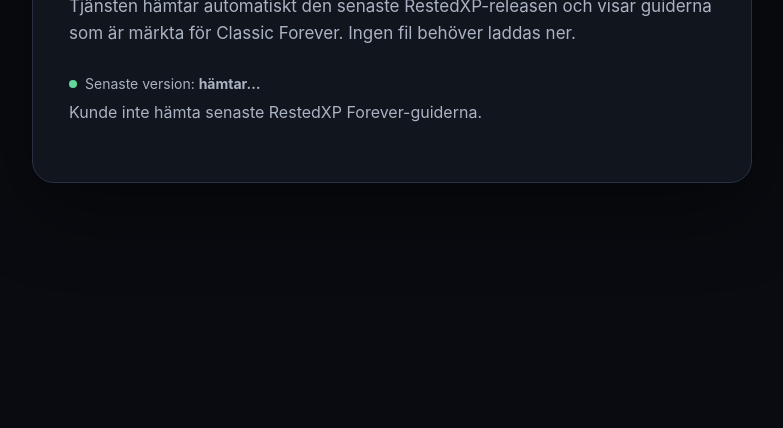
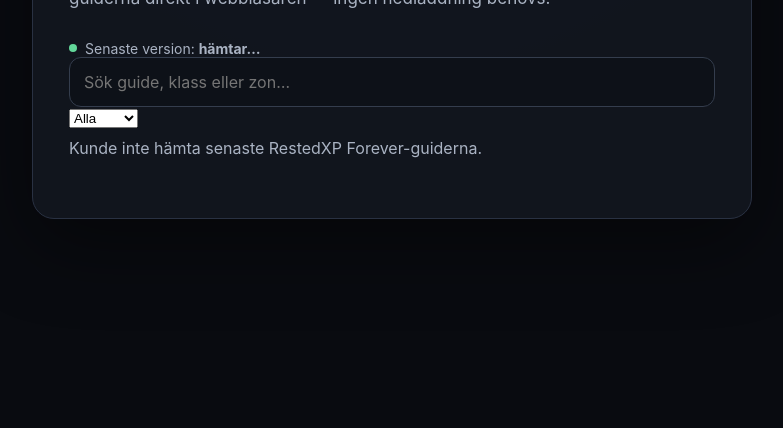
Before and after one commit to Domisee/guide-generator, a plain HTML site: page index.html in a window 1280 px wide. Shown: the part 372-800 px from the top of the page, without its empty margins (248-1031 px from the left). Drawn offline with Linux system fonts and the light colour scheme; no server answers.

Commit message:
Add guide search and faction filters

```diff
--- a/index.html
+++ b/index.html
@@ -4,8 +4,12 @@
 <body><main class="shell"><section class="card hero">
 <div class="badge">RESTEDXP · CLASSIC FOREVER</div>
 <h1>Senaste Forever-guiderna</h1>
-<p class="lead">Tjänsten hämtar automatiskt den senaste RestedXP-releasen och visar guiderna som är märkta för Classic Forever. Ingen fil behöver laddas ner.</p>
-<div class="status"><span class="dot"></span><span>Senaste version: <strong id="version">hämtar…</strong></span></div>
+<p class="lead">Hämtar automatiskt den senaste RestedXP-releasen. Sök, filtrera och öppna guiderna direkt i webbläsaren — ingen nedladdning behövs.</p>
+<div class="status"><span class="dot"></span><span>Senaste version: <strong id="version">hämtar…</strong></span><a id="release" class="release" hidden target="_blank" rel="noopener">Release</a></div>
+<div class="toolbar">
+<input id="search" type="search" placeholder="Sök guide, klass eller zon…" autocomplete="off">
+<select id="faction"><option value="all">Alla</option><option value="alliance">Alliance</option><option value="horde">Horde</option><option value="other">Övriga</option></select>
+</div>
 <p id="message" class="message"></p>
 <div id="guides" class="guides"></div>
 </section></main><script src="app.js"></script></body></html>
```
